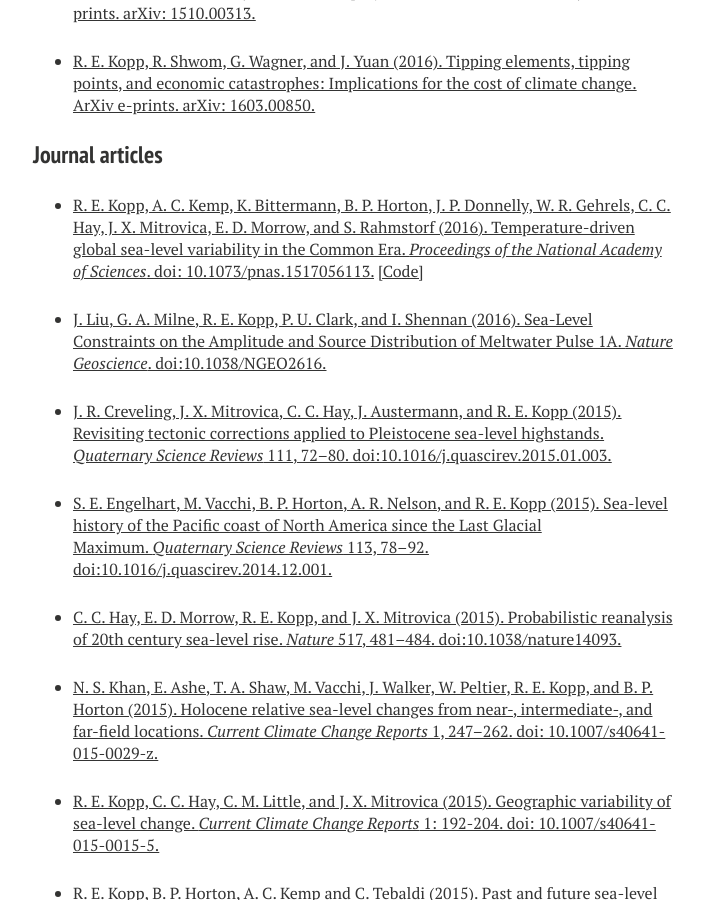
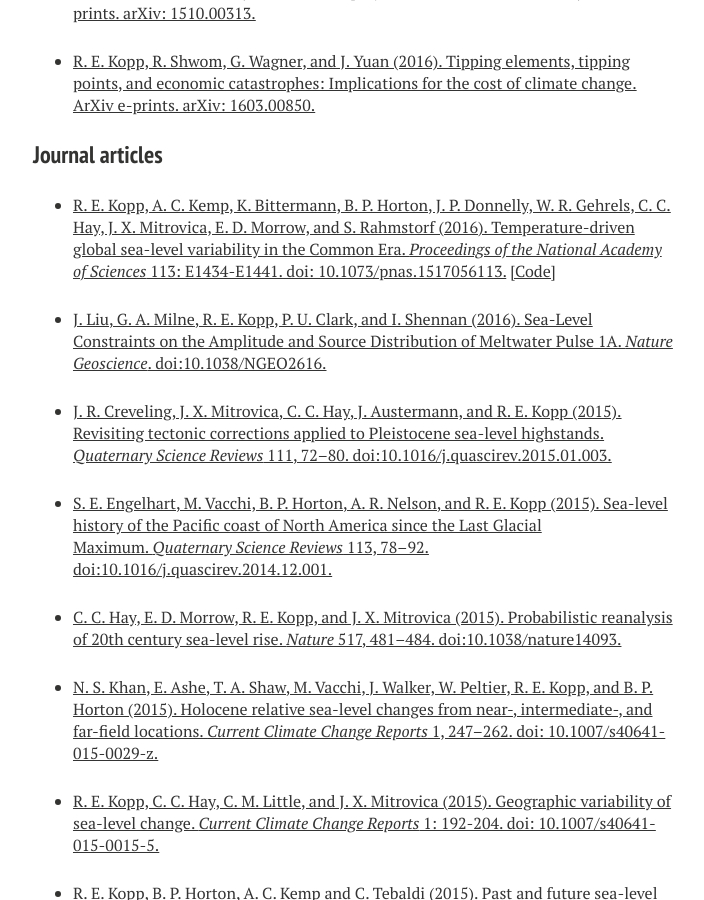
Before and after one commit to mrke/bobkopp.github.io, a Jekyll site: the page built from papers/index.md, in a window 1280 px wide and 900 px high, scrolled down 1666 px. Shown: the whole window, without its empty margins (287-991 px from the left). Built offline with Jekyll 4.4.1, drawn with Linux system fonts in a browser that asks for light colours; nearby versions of some CDN libraries; some of the changed text lies outside the part shown.

Commit message:
Page numbers

```diff
--- a/papers/index.md
+++ b/papers/index.md
@@ -47,7 +47,7 @@ image:
 
 ### Journal articles
 
-* [R. E. Kopp, A. C. Kemp, K. Bittermann, B. P. Horton, J. P. Donnelly, W. R. Gehrels, C. C. Hay, J. X. Mitrovica, E. D. Morrow, and S. Rahmstorf (2016). Temperature-driven global sea-level variability in the Common Era. _Proceedings of the National Academy of Sciences_. doi: 10.1073/pnas.1517056113.](http://dx.doi.org/10.1073/pnas.1517056113) [[Code]](https://github.com/bobkopp/CESL-STEHM-GP/releases)
+* [R. E. Kopp, A. C. Kemp, K. Bittermann, B. P. Horton, J. P. Donnelly, W. R. Gehrels, C. C. Hay, J. X. Mitrovica, E. D. Morrow, and S. Rahmstorf (2016). Temperature-driven global sea-level variability in the Common Era. _Proceedings of the National Academy of Sciences_ 113: E1434-E1441. doi: 10.1073/pnas.1517056113.](http://dx.doi.org/10.1073/pnas.1517056113) [[Code]](https://github.com/bobkopp/CESL-STEHM-GP/releases)
 
 * [J. Liu, G. A. Milne, R. E. Kopp, P. U. Clark, and I. Shennan (2016). Sea-Level Constraints on the Amplitude and Source Distribution of Meltwater Pulse 1A. _Nature Geoscience_. doi:10.1038/NGEO2616.](http://dx.doi.org/10.1038/NGEO2616)
 
```
Also changed, not shown: other parts of papers/index.md (+1 -1 lines).
